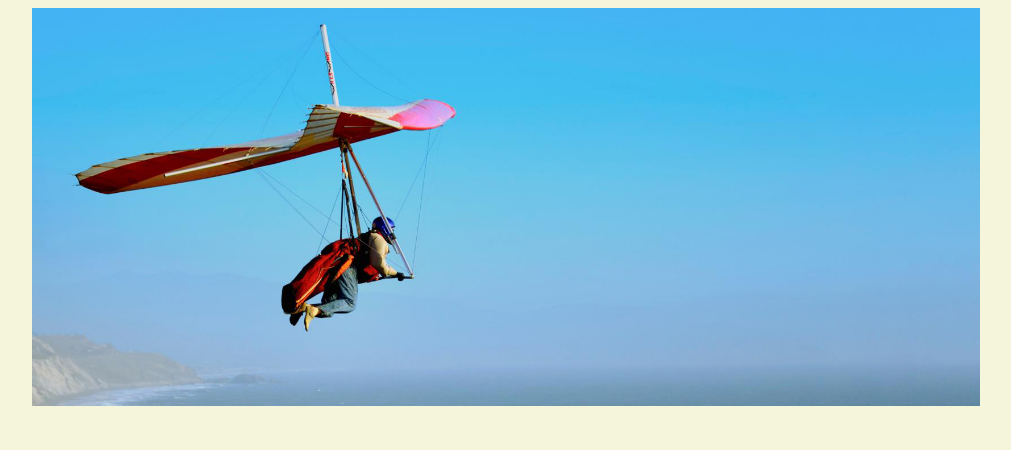
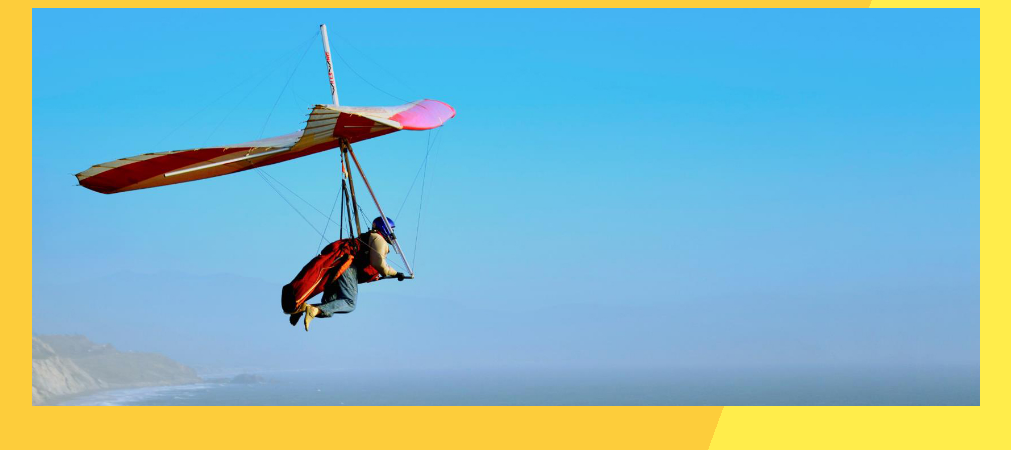
Before and after one commit to csharshtiwari/csharshtiwari.github.io, a plain HTML site: page index.html in a window 1280 px wide. Shown: the top 450 px of the page, without its empty margins (134-1145 px from the left). Drawn offline with Linux system fonts and the light colour scheme.

Commit message:
Update master.css

```diff
--- a/css/master.css
+++ b/css/master.css
@@ -13,7 +13,7 @@
   }
 
   body {
-    background-color: beige;
+    background: linear-gradient(110deg, #fdcd3b 60%, #ffed4b 60%);
     color: black;
     /* set the text color to black here */
     font-family: Arial,Helvetica, sans-serif;/* set the font here */
```
